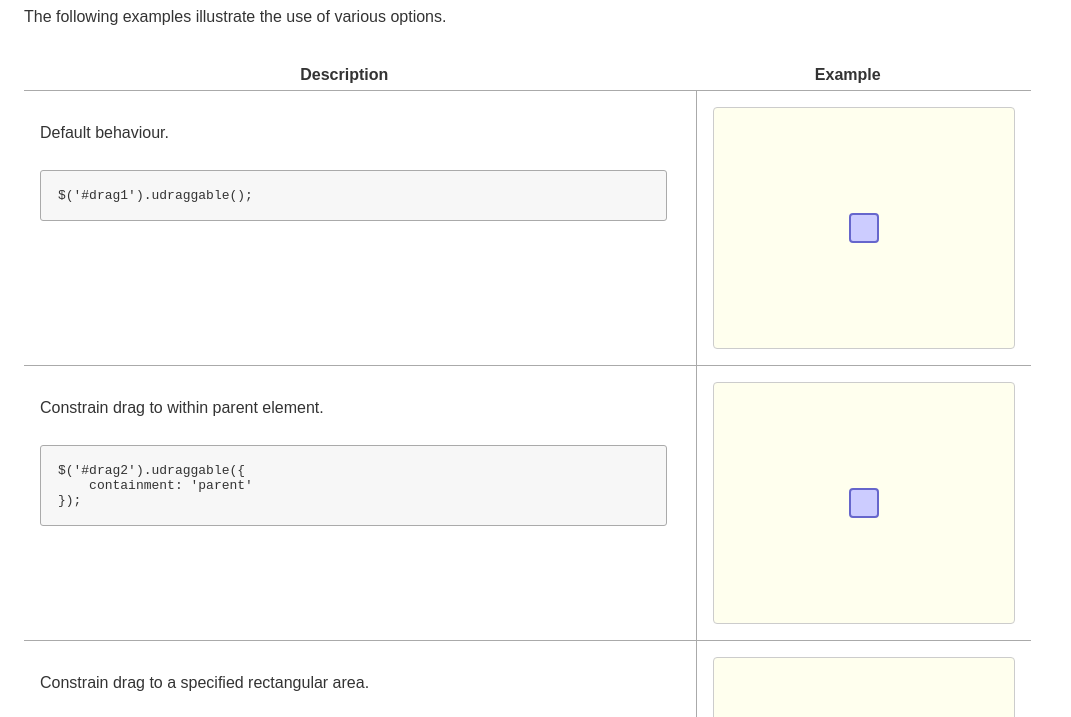
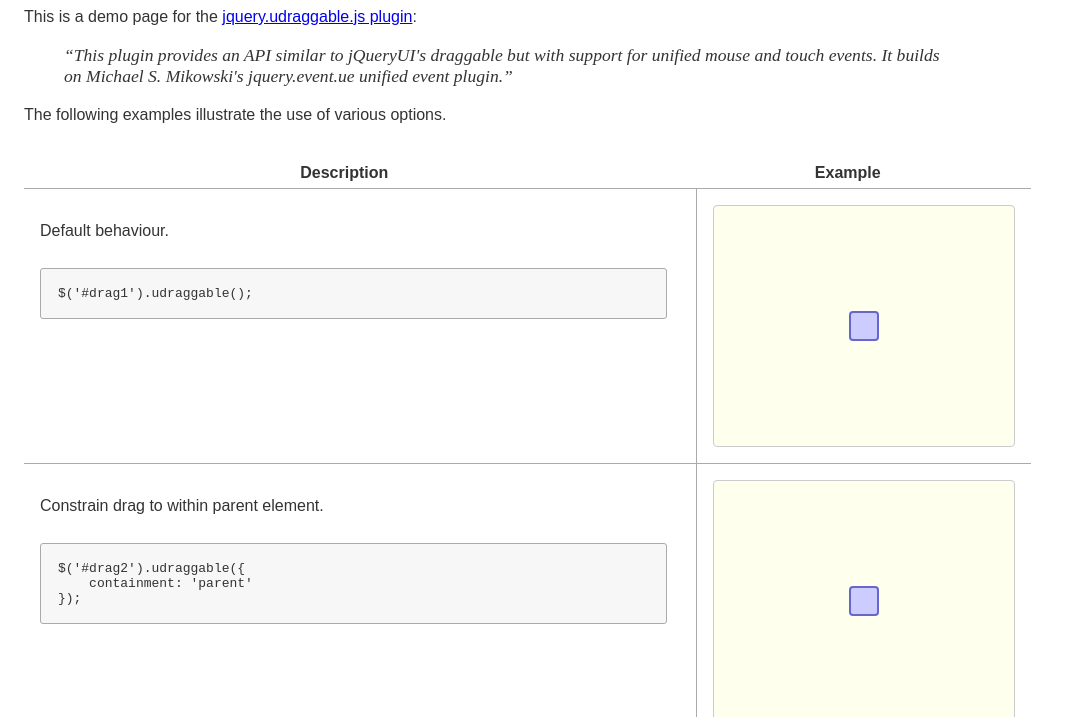
Before and after one commit to grantm/jquery-udraggable, a plain HTML site: page examples/options.html in a window 1280 px wide. Shown: the part 97-814 px from the top of the page, without its empty margins (0-1071 px from the left). Drawn offline with Linux system fonts and the light colour scheme.

Commit message:
provide more context in the demo page intro

```diff
--- a/examples/examples.css
+++ b/examples/examples.css
@@ -7,6 +7,14 @@ body {
 
 p {
   line-height: 1.3;
+}
+
+blockquote {
+  font-family: serif;
+  font-style: italic;
+  font-size: 110%;
+  max-width: 50em;
+  margin-right: 5em;
 }
 
 pre.code {
--- a/examples/options.html
+++ b/examples/options.html
@@ -10,7 +10,13 @@
 </head>
 <body>
 
-  <h1><a href="../">jQuery.udraggable</a>: Options</h1>
+  <h1>jQuery.udraggable: Options</h1>
+
+  <p>This is a demo page for the <a href="../">jquery.udraggable.js plugin</a>:</p>
+
+  <blockquote>“This plugin provides an API similar to jQueryUI's draggable but
+  with support for unified mouse and touch events. It builds on Michael S.
+  Mikowski's jquery.event.ue unified event plugin.”</blockquote>
 
   <p>The following examples illustrate the use of various options.</p>
 
```
